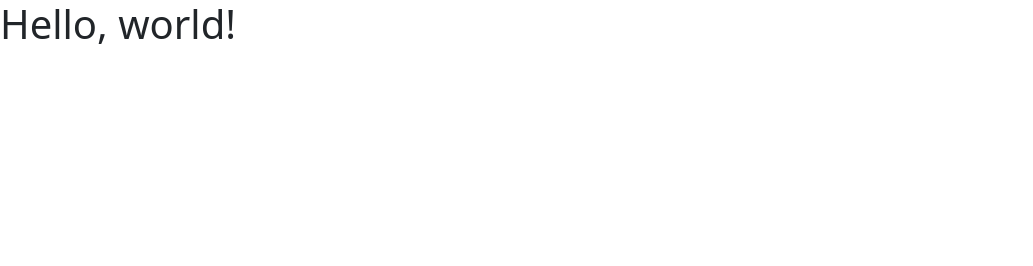
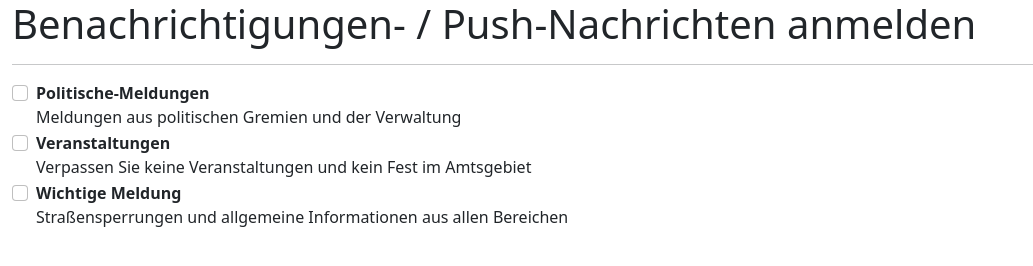
Before and after one commit to d3r0/boa-demo-page, a plain HTML site: page index.html in a window 1280 px wide. Shown: the whole page, without its empty margins (0-1033 px from the left). Drawn offline with nearby package versions, Linux system fonts and the light colour scheme.

Commit message:
feat: create configuration layout

```diff
--- a/index.html
+++ b/index.html
@@ -1,27 +1,61 @@
-<!doctype html>
+<!DOCTYPE html>
 <html lang="en">
+
 <head>
   <!-- Required meta tags -->
-    <meta charset="utf-8">
-    <meta name="viewport" content="width=device-width, initial-scale=1">
+  <meta charset="utf-8" />
+  <meta name="viewport" content="width=device-width, initial-scale=1" />
 
   <!-- Bootstrap CSS -->
-    <link href="https://cdn.jsdelivr.net/npm/bootstrap@5.0.0-beta2/dist/css/bootstrap.min.css" rel="stylesheet" integrity="sha384-BmbxuPwQa2lc/FVzBcNJ7UAyJxM6wuqIj61tLrc4wSX0szH/Ev+nYRRuWlolflfl" crossorigin="anonymous">
+  <link href="https://cdn.jsdelivr.net/npm/bootstrap@5.0.0-beta2/dist/css/bootstrap.min.css" rel="stylesheet"
+    integrity="sha384-BmbxuPwQa2lc/FVzBcNJ7UAyJxM6wuqIj61tLrc4wSX0szH/Ev+nYRRuWlolflfl" crossorigin="anonymous" />
 
   <title>Hello, world!</title>
 </head>
+
 <body>
-    <h1>Hello, world!</h1>
+  <div class="container-fluid">
+    <h1>Benachrichtigungen- / Push-Nachrichten anmelden</h1>
+    <hr/>
+    <div class="d-flex flex-column">
+      <div class="form-check">
+        <input class="form-check-input" type="checkbox" value="" id="flexCheckDefault" />
+        <label class="form-check-label" for="flexCheckDefault">
+          <span class="fw-bold">Politische-Meldungen</span><br /><span>Meldungen aus politischen Gremien und der Verwaltung</span>
+        </label>
+      </div>
+      <div class="form-check">
+        <input class="form-check-input" type="checkbox" value="" id="flexCheckChecked" />
+        <label class="form-check-label" for="flexCheckDefault">
+          <span class="fw-bold">Veranstaltungen</span><br /><span>Verpassen Sie keine Veranstaltungen und kein Fest im Amtsgebiet</span>
+        </label>
+      </div>
+      <div class="form-check">
+        <input class="form-check-input" type="checkbox" value="" id="flexCheckChecked" />
+        <label class="form-check-label" for="flexCheckDefault">
+          <span class="fw-bold">Wichtige Meldung</span><br /><span>Straßensperrungen und allgemeine Informationen aus allen Bereichen</span>
+        </label>
+      </div>
+    </div>
+    </div>
+
+
 
   <!-- Optional JavaScript; choose one of the two! -->
 
   <!-- Option 1: Bootstrap Bundle with Popper -->
-    <script src="https://cdn.jsdelivr.net/npm/bootstrap@5.0.0-beta2/dist/js/bootstrap.bundle.min.js" integrity="sha384-b5kHyXgcpbZJO/tY9Ul7kGkf1S0CWuKcCD38l8YkeH8z8QjE0GmW1gYU5S9FOnJ0" crossorigin="anonymous"></script>
+  <script src="https://cdn.jsdelivr.net/npm/bootstrap@5.0.0-beta2/dist/js/bootstrap.bundle.min.js"
+    integrity="sha384-b5kHyXgcpbZJO/tY9Ul7kGkf1S0CWuKcCD38l8YkeH8z8QjE0GmW1gYU5S9FOnJ0"
+    crossorigin="anonymous"></script>
 
   <!-- Option 2: Separate Popper and Bootstrap JS -->
   <!--
     <script src="https://cdn.jsdelivr.net/npm/@popperjs/core@2.6.0/dist/umd/popper.min.js" integrity="sha384-KsvD1yqQ1/1+IA7gi3P0tyJcT3vR+NdBTt13hSJ2lnve8agRGXTTyNaBYmCR/Nwi" crossorigin="anonymous"></script>
     <script src="https://cdn.jsdelivr.net/npm/bootstrap@5.0.0-beta2/dist/js/bootstrap.min.js" integrity="sha384-nsg8ua9HAw1y0W1btsyWgBklPnCUAFLuTMS2G72MMONqmOymq585AcH49TLBQObG" crossorigin="anonymous"></script>
     -->
+    <script>
+      console.log(window.CLIENT_PUSH_TOKEN)
+    </script>
 </body>
+
 </html>
```
Lines whose indentation alone changed are shown as unchanged.
